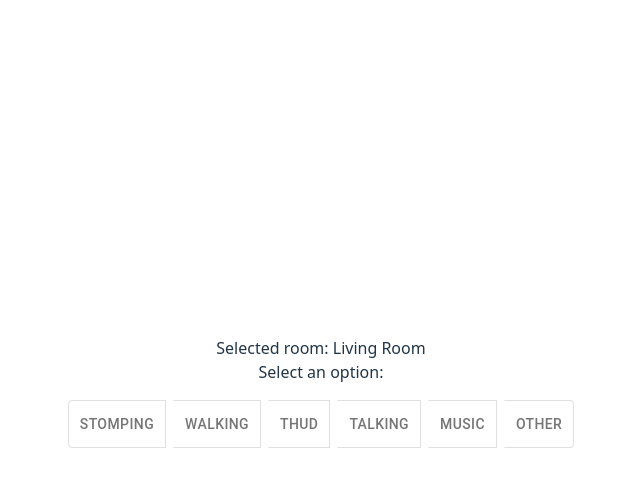
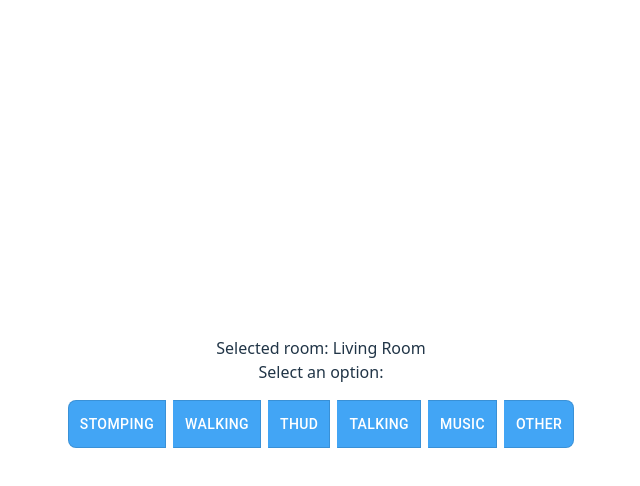
Before and after one commit to remihoeppe/noise_log, a React (Vite) app: page / in a window 1280 px wide. Both pictures are taken after a click on the button "LIVING ROOM". Shown: the top 486 px of the page, without its empty margins (319-959 px from the left). Built offline with nearby package versions, Linux system fonts and the light colour scheme.

Commit message:
Adding styling for ToggleGroupButton allowing for mutli select on secondary screen

```diff
--- a/src/App.tsx
+++ b/src/App.tsx
@@ -1,12 +1,8 @@
 import { createBrowserRouter, RouterProvider } from 'react-router';
 import './App.css';
 import Home from './pages/Home';
-import Log from './pages/Log';
 
-const router = createBrowserRouter([
-    { path: '/', element: <Home /> },
-    { path: '/log', element: <Log /> },
-]);
+const router = createBrowserRouter([{ path: '/', element: <Home /> }]);
 
 const App = () => {
     return <RouterProvider router={router} />;
--- a/src/pages/Log.tsx
+++ b/src/pages/Log.tsx
@@ -47,14 +47,42 @@ const Log = ({
                         exclusive={false}
                         aria-label="multiple selection"
                         className="col-span-3 flex flex-wrap gap-2">
-                        {optionsData.map((option) => (
-                            <ToggleButton
-                                key={option.id}
-                                value={option.name}
-                                aria-label={option.name}>
-                                {option.name}
-                            </ToggleButton>
-                        ))}
+                        {optionsData.map((option) => {
+                            const isSelected = selected.includes(option.name);
+                            console.log(
+                                `${option.name} is selected: ${isSelected}`,
+                            );
+                            return (
+                                <ToggleButton
+                                    key={option.id}
+                                    value={option.name}
+                                    aria-label={option.name}
+                                    sx={{
+                                        // Default (NOT selected) – look like normal outlined button
+                                        borderRadius: 2,
+
+                                        // Not selected
+                                        bgcolor: 'primary.light',
+                                        color: 'primary.contrastText',
+
+                                        '&:hover': {
+                                            bgcolor: 'primary.main',
+                                        },
+
+                                        // Selected state
+                                        '&.Mui-selected': {
+                                            bgcolor: 'primary.main',
+                                            color: 'primary.contrastText',
+
+                                            '&:hover': {
+                                                bgcolor: 'primary.dark',
+                                            },
+                                        },
+                                    }}>
+                                    {option.name}
+                                </ToggleButton>
+                            );
+                        })}
                     </ToggleButtonGroup>
                 )}
             </div>
```
